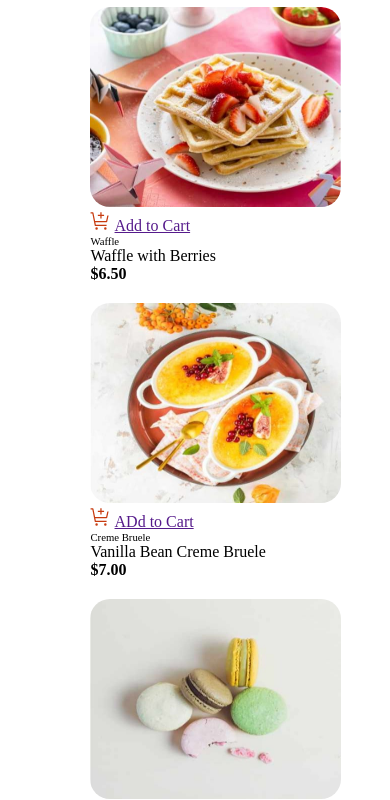
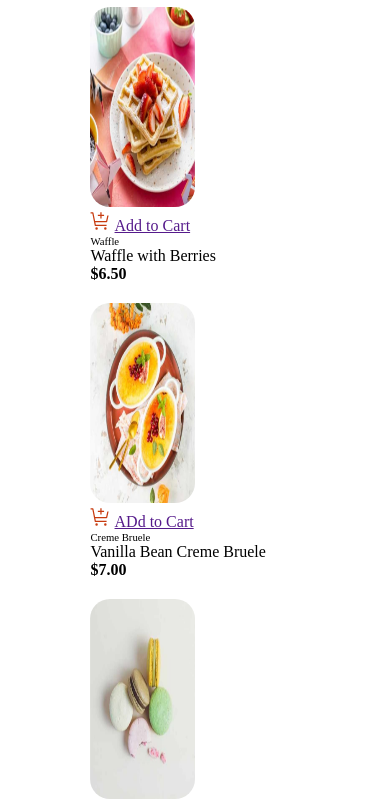
Before and after one commit to Fawaz19119/food, a plain HTML site: page index.html in a window 390 px wide. Shown: the part 50-850 px from the top of the page. Drawn offline with Linux system fonts and the light colour scheme.

Commit message:
change in main .img

```diff
--- a/style.css
+++ b/style.css
@@ -44,6 +44,6 @@ main .img:hover{
     }
 
     main .img{
-        width: 120%;
+        width: 50%;
     }
 }
```
